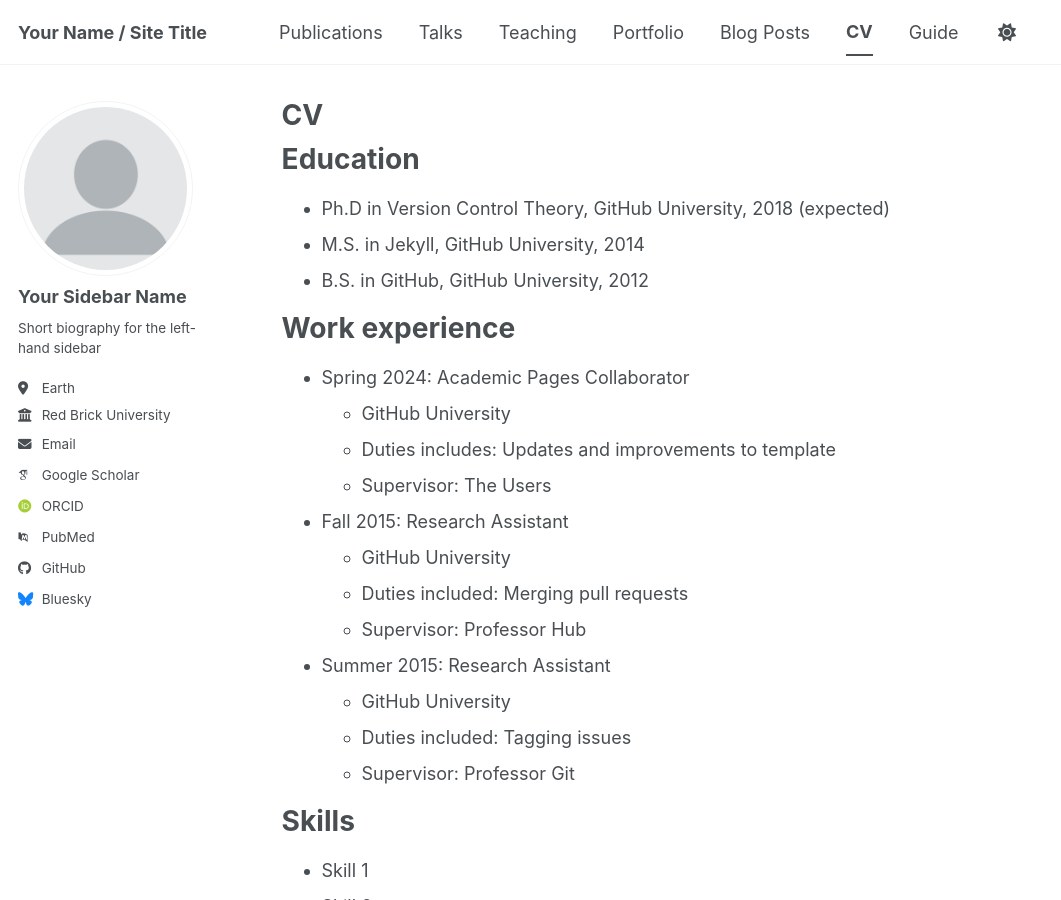
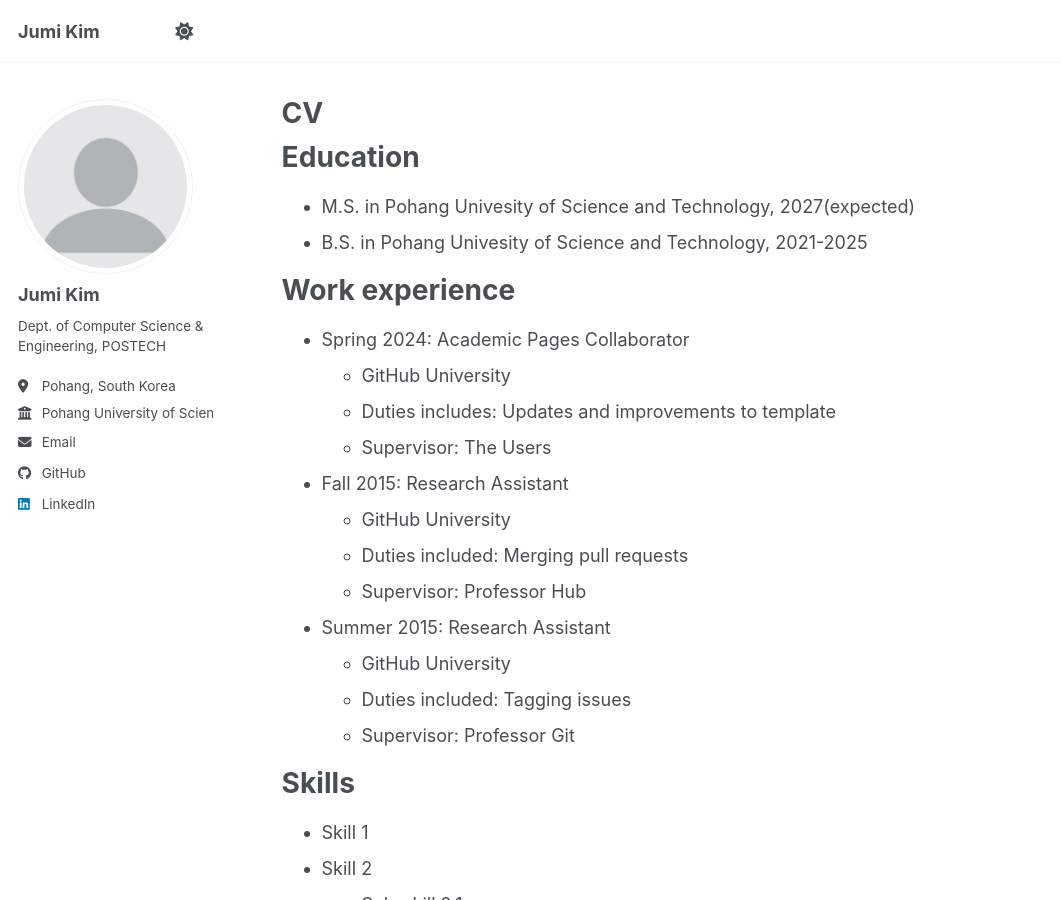
Before and after one commit to jglosa/jglosa.github.io, a Jekyll site: the page built from _pages/cv.md, in a window 1280 px wide and 900 px high. Shown: the whole window, without its empty margins (0-1061 px from the left). Built offline with Jekyll 4.4.1, drawn with Linux system fonts in a browser that asks for light colours; some web fonts are replaced; a script bundle is joined from its source files by our own code; library files that are not in the unit come from our copies; some of the changed text lies outside the part shown.

```diff
--- a/_config.yml
+++ b/_config.yml
@@ -9,14 +9,14 @@
 # Basic Site Settings
 locale                   : "en-US"
 site_theme               : "default" # The available themes options are "default", "air", "sunrise", "mint", "dirt" and "contrast"
-title                    : "Your Name / Site Title"
+title                    : "Jumi Kim"
 title_separator          : "-"
-name                     : &name "Your Name"
-description              : &description "Your Name's academic portfolio"   # Update this with a general description of your site, this is the default if not overridden by a page
-url                      : https://academicpages.github.io # The base hostname & protocol for your site e.g. "https://[your GitHub username].github.io",
+name                     : &name "Jumi Kim"
+description              : &description "Hello, I'm Jumi Kim."   # Update this with a general description of your site, this is the default if not overridden by a page
+url                      : https://jglosa.github.io # The base hostname & protocol for your site e.g. "https://[your GitHub username].github.io",
                                                            # or if you already have some other page hosted on Github then use "https://[your GitHub username].github.io/[Your Repo Name]"
 baseurl                  : "" # the subpath of your site, e.g. "/blog"
-repository               : "academicpages/academicpages.github.io"
+repository               : "jglosa/jglosa.github.io"
 
 # Site Author - The following control what appear as part of the author content on the side bar.
 #               If a field is blank the icon and link will not appear, otherwise it will be shown.
@@ -24,24 +24,24 @@ repository               : "academicpages/academicpages.github.io"
 author:
   # Biographic information
   avatar           : "profile.png"
-  name             : "Your Sidebar Name"
+  name             : "Jumi Kim"
   pronouns         : # example: "she/her"
-  bio              : "Short biography for the left-hand sidebar"
-  location         : "Earth"
-  employer         : "Red Brick University"
-  uri              : # URL
-  email            : "none@example.org"
+  bio              : "Dept. of Computer Science & Engineering, POSTECH"
+  location         : "Pohang, South Korea"
+  employer         : "Pohang University of Science and Technology"
+  uri              : # URLß
+  email            : "glosajumi@postech.ac.kr"
 
   # Academic websites
   academia         : # URL
   arxiv            : # URL - Update with the correct link to your profile
-  googlescholar    : "https://scholar.google.com/citations?user=PS_CX0AAAAAJ"
+  googlescholar    : # "https://scholar.google.com/citations?user=PS_CX0AAAAAJ"
   inspire-hep      : # URL
   impactstory      : # URL
-  orcid            : "https://orcid.org/yourorcidurl"
+  orcid            : # "https://orcid.org/0009-0007-0092-7745"
   semantic         : # URL
   ssrn             : # URL
-  pubmed           : "https://www.ncbi.nlm.nih.gov/pubmed/?term=john+snow"
+  pubmed           : # "https://www.ncbi.nlm.nih.gov/pubmed/?term=john+snow"
   researchgate     : # URL
   scopus           : # URL
   zotero           : # URL
@@ -51,22 +51,22 @@ author:
   bitbucket        : # Username - Update with your username on the site
   codepen          : # Username
   dribbble         : # Username
-  github           : "academicpages"
+  github           : "jglosa"
   kaggle           : # Username
   stackoverflow    : # User number or user number and name (i.e., use "1" or "1/jeff-atwood")
 
   # Social media
   artstation       : # Username
-  bluesky          : "bsky.app" # Replace this with you Bluesky username
+  bluesky          : # "bsky.app" # Replace this with you Bluesky username
   facebook         : # Username
   flickr           : # Username
   foursquare       : # Username
   goodreads        : # Username
   google_plus      : # Username
   keybase          : # Username
-  instagram        : # Username
+  instagram        : # "zoom_i_n_"
   lastfm           : # Username
-  linkedin         : # Username
+  linkedin         : "주미-김-094a702b9"
   mastodon         : # URL
   medium           : # URL
   pinterest        : # Username
--- a/_pages/cv.md
+++ b/_pages/cv.md
@@ -11,9 +11,8 @@ redirect_from:
 
 Education
 ======
-* Ph.D in Version Control Theory, GitHub University, 2018 (expected)
-* M.S. in Jekyll, GitHub University, 2014
-* B.S. in GitHub, GitHub University, 2012
+* M.S. in Pohang Univesity of Science and Technology, 2027(expected)
+* B.S. in Pohang Univesity of Science and Technology, 2021-2025
 
 Work experience
 ======
```
Also changed, not shown: _data/navigation.yml (+14 -14 lines), _layouts/portfolio.html (added, +140 -0 lines), _pages/about.md (+59 -39 lines).
